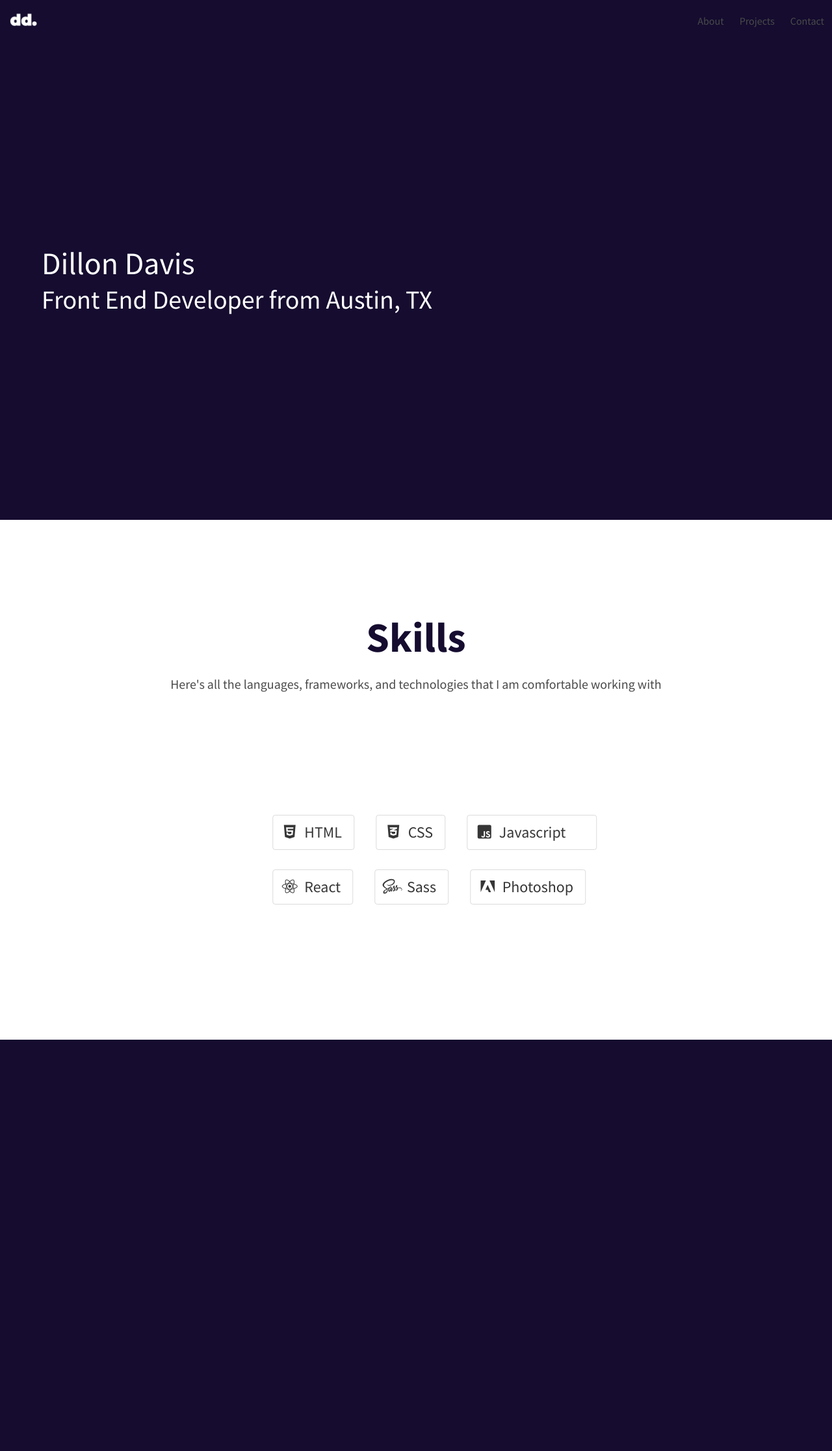
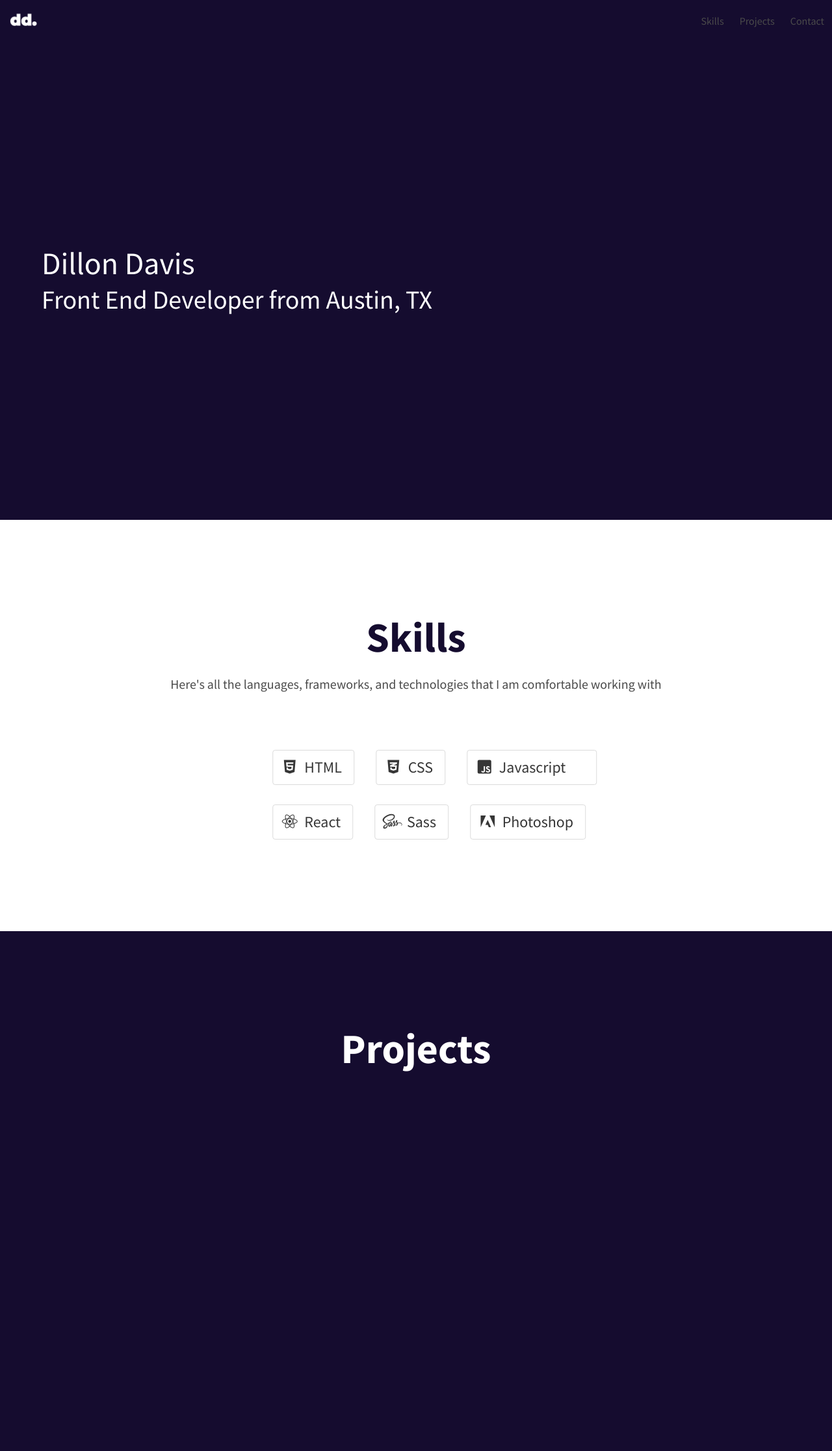
Before and after one commit to dillonmd/portfolio, a PHP site: page /index.html in a window 1280 px wide. Shown: the whole page at 65% size. Before the commit the page ends 1600 px from the top, so only its background shows below. Run offline with PHP 8.4, Linux system fonts and the light colour scheme; some libraries are stand-ins or nearby versions.

Commit message:
Add Projects page

```diff
--- a/css/mystyles.css
+++ b/css/mystyles.css
@@ -3991,7 +3991,8 @@ a.navbar-item,
 
 html {
   box-sizing: border-box;
-  font-family: sans-serif; }
+  font-family: sans-serif;
+  scroll-behavior: smooth; }
 
 *, *::before, *::after {
   box-sizing: inherit; }
@@ -4013,7 +4014,8 @@ body {
 
 #skills {
   background: white;
-  height: 100vh; }
+  height: 100%;
+  margin-bottom: 150px; }
 
 #skills h1 {
   font-size: 4rem;
@@ -4022,17 +4024,28 @@ body {
 
 #skills h2 {
   padding-top: 20px;
-  padding-bottom: 150px;
+  padding-bottom: 50px;
   text-align: center; }
 
 #buttons {
   display: block;
   position: absolute;
+  padding-bottom: 150px;
   left: 53%;
   transform: translate(-50%); }
 
 #buttons a {
   margin: 15px; }
+
+#projects {
+  background: #150c2f;
+  height: 100vh; }
+
+#projects h1 {
+  font-size: 4rem;
+  font-weight: 700;
+  text-align: center;
+  color: white; }
 
 @keyframes moveInLeft {
   0% {
--- a/index.html
+++ b/index.html
@@ -46,7 +46,7 @@
 
         <div class="navbar-menu is-blue" id="navMenu">
           <div class="navbar-end"></div>
-          <a class="navbar-item"> About </a>
+          <a class="navbar-item" href="#skills"> Skills </a>
 
           <a class="navbar-item"> Projects </a>
 
@@ -129,5 +129,13 @@
         </p>
       </div>
     </section>
+
+    <!-- Projects -->
+    <section class="section is-medium" id="projects">
+      <div class="container">
+      <h1 class="title text-has-primary">Projects</h1>
+      </div>
+    </section>
+
   </body>
 </html>
--- a/sass/mystyles.scss
+++ b/sass/mystyles.scss
@@ -29,6 +29,7 @@ $button-text-color: $primary;
 html {
     box-sizing: border-box;
     font-family: sans-serif;
+    scroll-behavior: smooth;
 }
 
 *,
@@ -58,7 +59,8 @@ body {
 
 #skills {
     background: white;
-    height: 100vh;
+    height: 100%;
+    margin-bottom: 150px;
 }
 
 #skills h1 {
@@ -69,13 +71,14 @@ body {
 
 #skills h2 {
     padding-top: 20px;
-    padding-bottom: 150px;
+    padding-bottom: 50px;
     text-align: center;
 }
 
 #buttons {
     display: block;
     position: absolute;
+    padding-bottom: 150px;
     left: 53%;
     transform: translate(-50%);
 }
@@ -84,9 +87,21 @@ body {
     margin: 15px;
 }
 
+#projects {
+    background: $blue;
+    height: 100vh;
+}
+
+#projects h1 {
+    font-size: 4rem;
+    font-weight: 700;
+    text-align: center;
+    color: white;
+}
+
 // Animations
 
-// Title
+// Title Animation
 
 @keyframes moveInLeft {
     0% {
```
